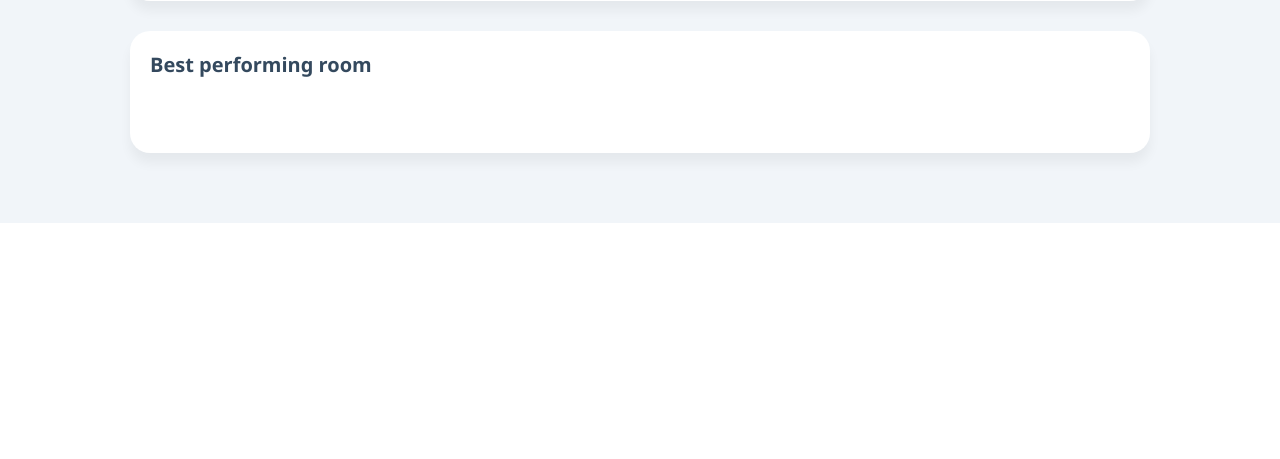
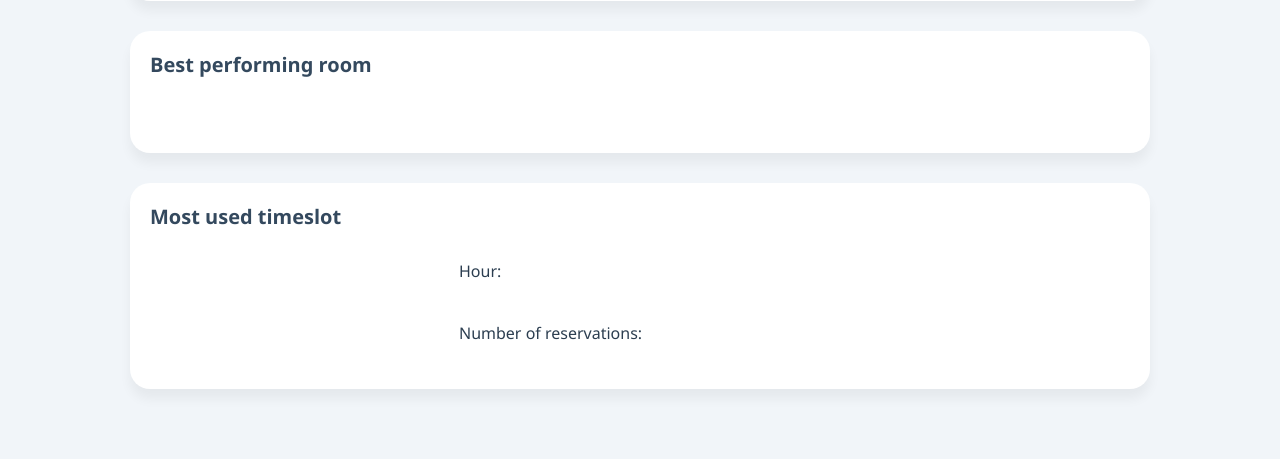
Before and after one commit to DanielGodoyGalindo/coworking_reservations, a Django app: page /dashboard/ in a window 1280 px wide. Shown: the part 1778-2237 px from the top of the page. Before the commit the page ends 2001 px from the top, so only its background shows below. Run offline with Django 5.2, Linux system fonts and the light colour scheme.

Commit message:
feat(dashboard): add most used timeslot rate

```diff
--- a/reservations/templates/dashboard.html
+++ b/reservations/templates/dashboard.html
@@ -62,6 +62,14 @@
         <h2>Best performing room</h2>
         <div class="inner_card_centered">
             <p id="best_room"></p>
+        </div>
+    </div>
+
+    <div class="card">
+        <h2>Most used timeslot</h2>
+        <div class="inner_card">
+            <p>Hour: <span id="most_used_time_slot_hour"></span></p>
+            <p>Number of reservations: <span id="most_used_time_slot_reservations"></span></p>
         </div>
     </div>
 
@@ -166,7 +174,13 @@ function loadDashboard() {
     const bestRoom = data.metrics.rooms.best_performing_room;
     document.getElementById("best_room").textContent = bestRoom ? `🥇 ${bestRoom.name}` : "N/A";
 
+    // most_used_time_slot
+    document.getElementById("most_used_time_slot_hour").textContent = `${data.metrics.occupancy.most_used_time_slot.hour}h`;
+    document.getElementById("most_used_time_slot_reservations").textContent = data.metrics.occupancy.most_used_time_slot.reservations;
     });
+
+    // TODO
+    // room_heatmap
 }
 
 </script>
```
